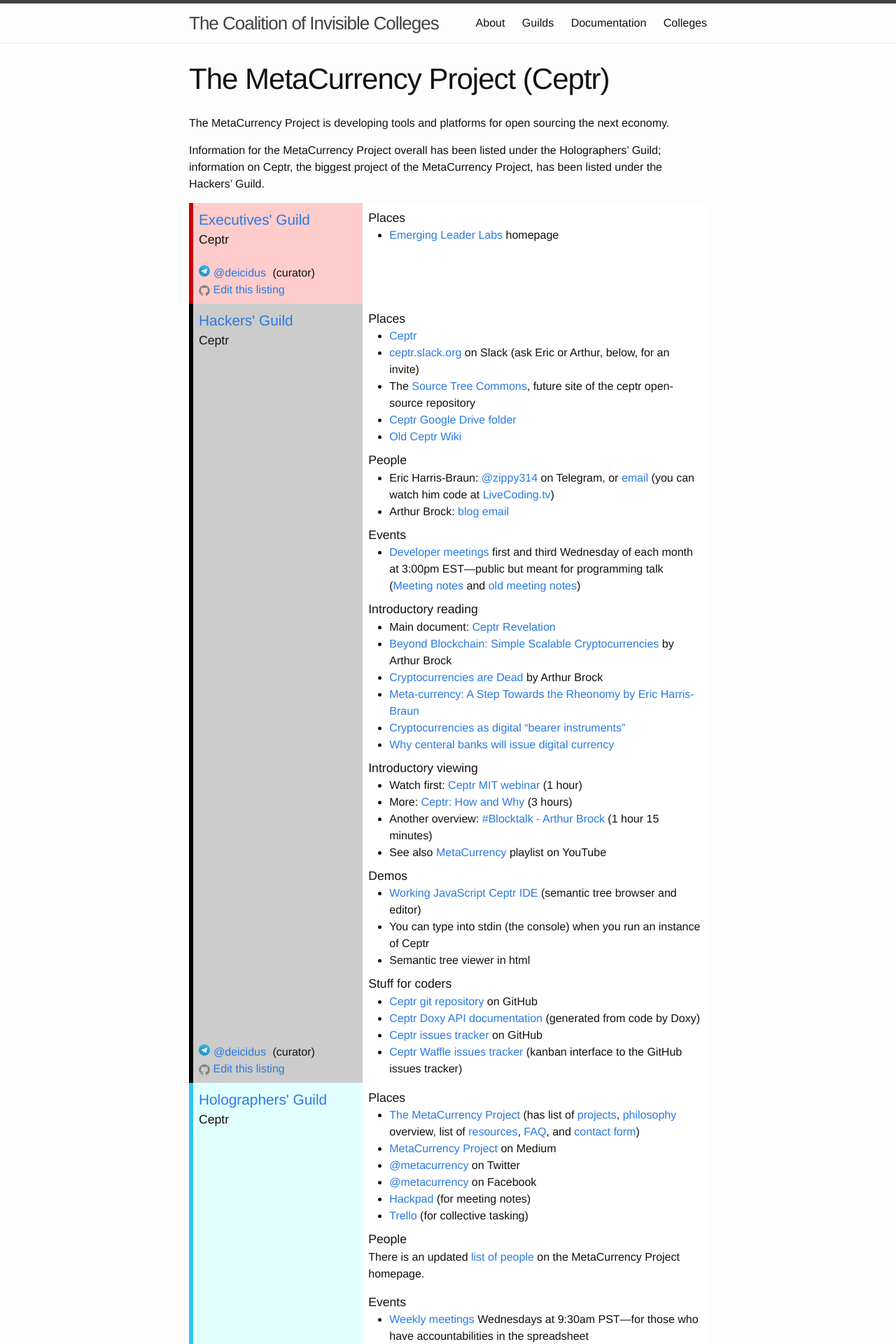
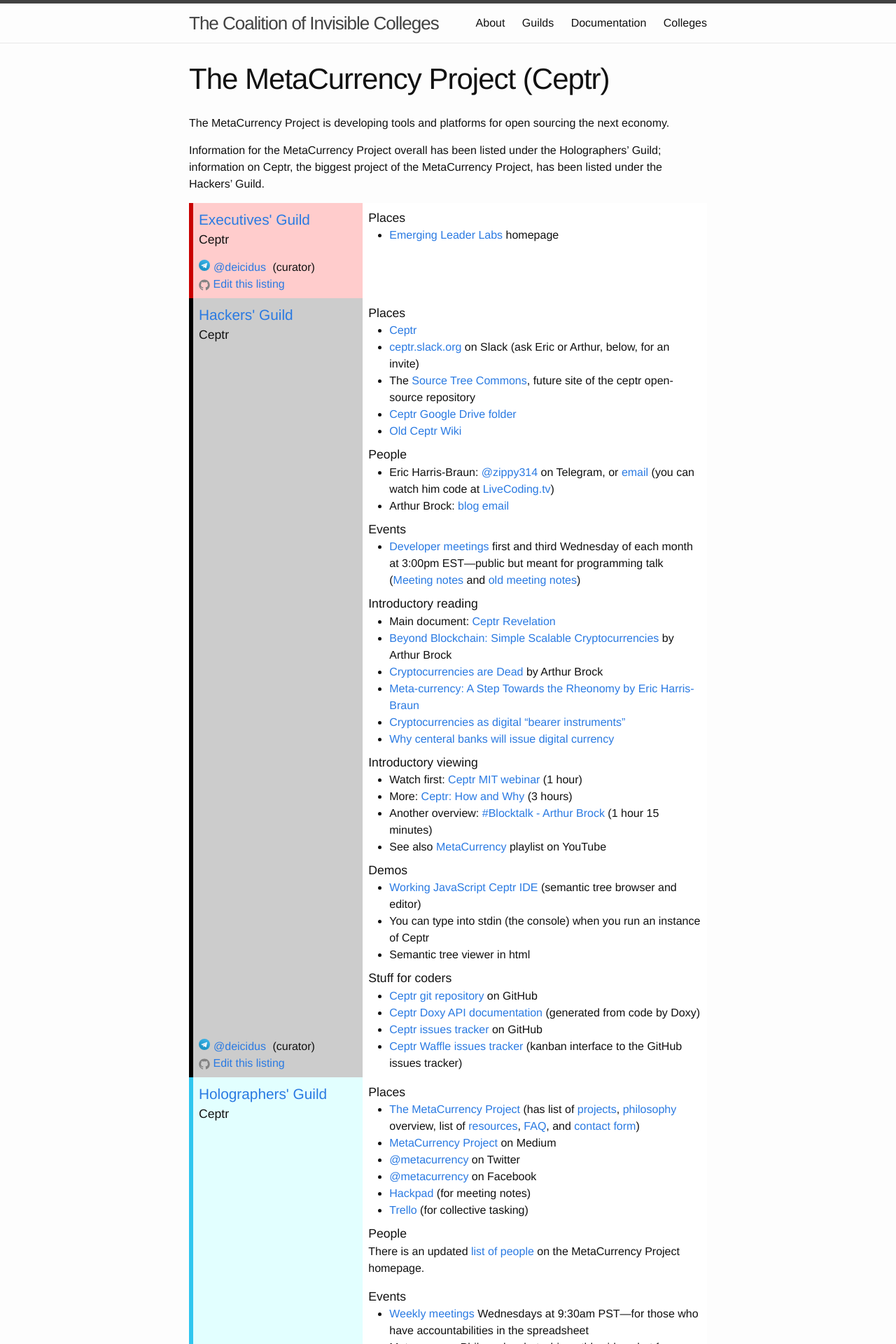
Before and after one commit to coalition-of-invisible-colleges/cic.github.io, a Jekyll site: the page built from colleges/Ceptr.md, in a window 1280 px wide. Shown: the top 1920 px of the page at 70% size. Built offline with Jekyll 4.4.1, drawn with Linux system fonts in a browser that asks for light colours.

Commit message:
Update _layout.scss

```diff
--- a/_sass/_layout.scss
+++ b/_sass/_layout.scss
@@ -301,7 +301,7 @@
   width: 67%;
   background-color: white;
   padding: 0.5em 0.5em 0 0.5em;
-  min-height: 9em;
+  min-height: 8.5em;
 }
 
 .listing.executives {
```
